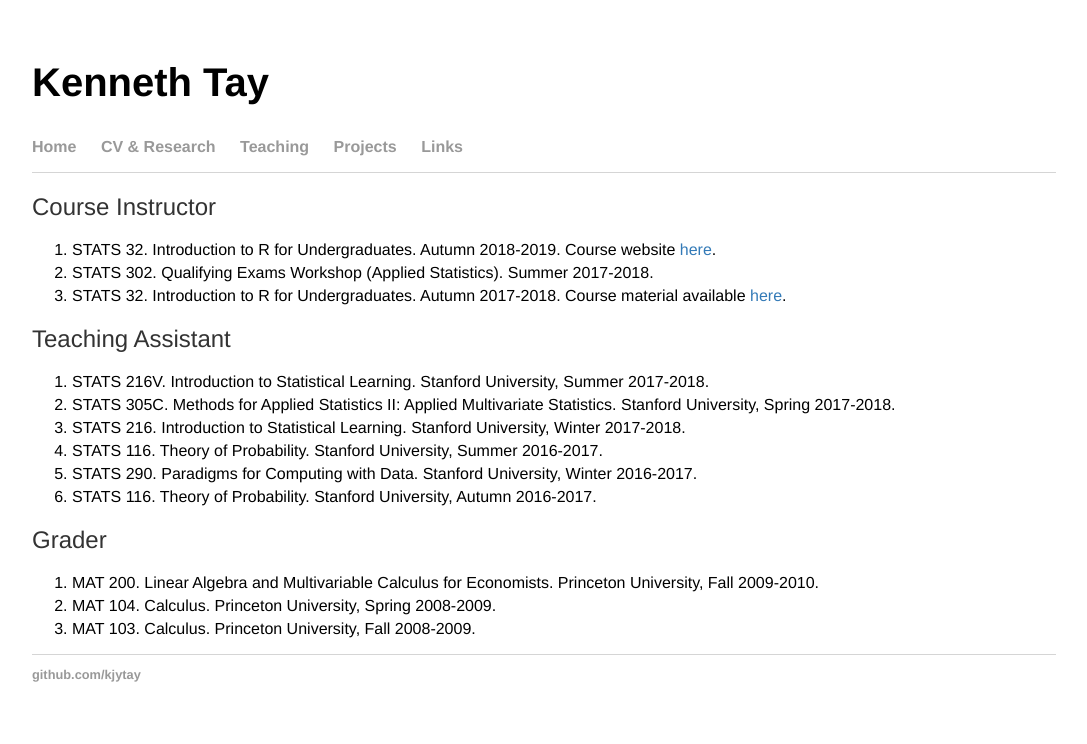
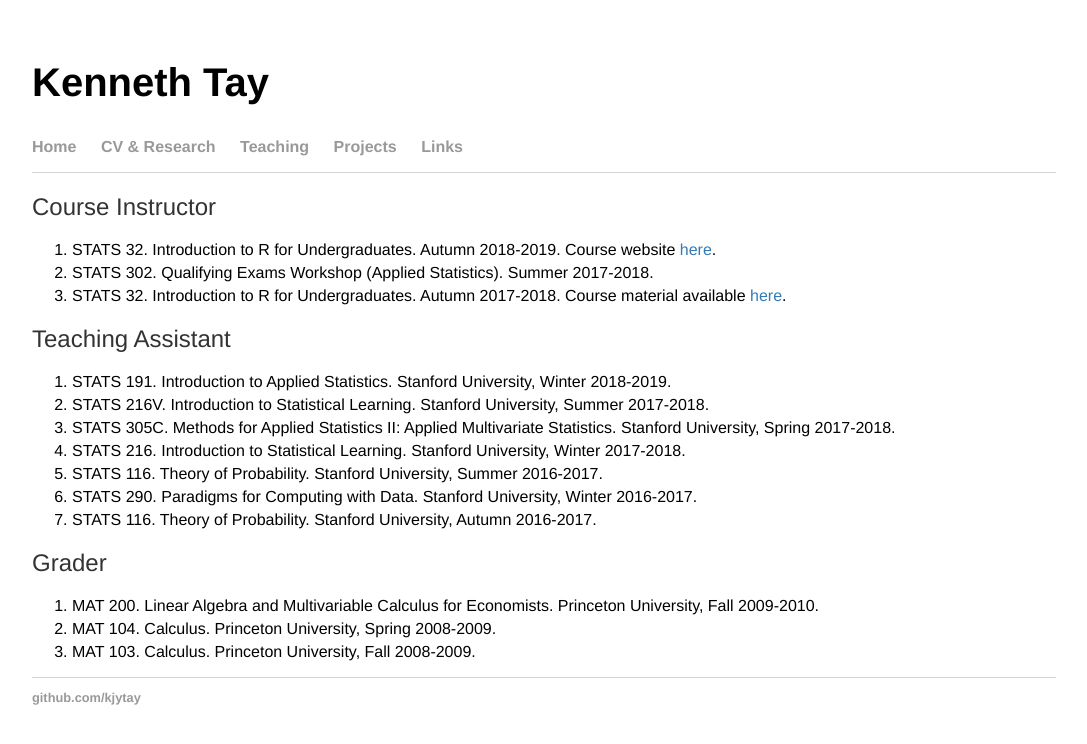
Before and after one commit to kjytay/kjytay.github.io, a Jekyll site: the page built from teaching/index.html, in a window 1280 px wide. Shown: the top 744 px of the page, without its empty margins (96-1183 px from the left). Built offline with Jekyll 4.4.1, drawn with Linux system fonts in a browser that asks for light colours.

Commit message:
Updated teaching page.

```diff
--- a/teaching/index.html
+++ b/teaching/index.html
@@ -12,6 +12,7 @@ title: Kenneth Tay
   </ol>
   <h2>Teaching Assistant</h2>
   <ol>
+    <li> STATS 191. Introduction to Applied Statistics. Stanford University, Winter 2018-2019.</li>
     <li> STATS 216V. Introduction to Statistical Learning. Stanford University, Summer 2017-2018.</li>
     <li> STATS 305C. Methods for Applied Statistics II: Applied Multivariate Statistics. Stanford University, Spring 2017-2018.</li>
     <li> STATS 216. Introduction to Statistical Learning. Stanford University, Winter 2017-2018.</li>
```
